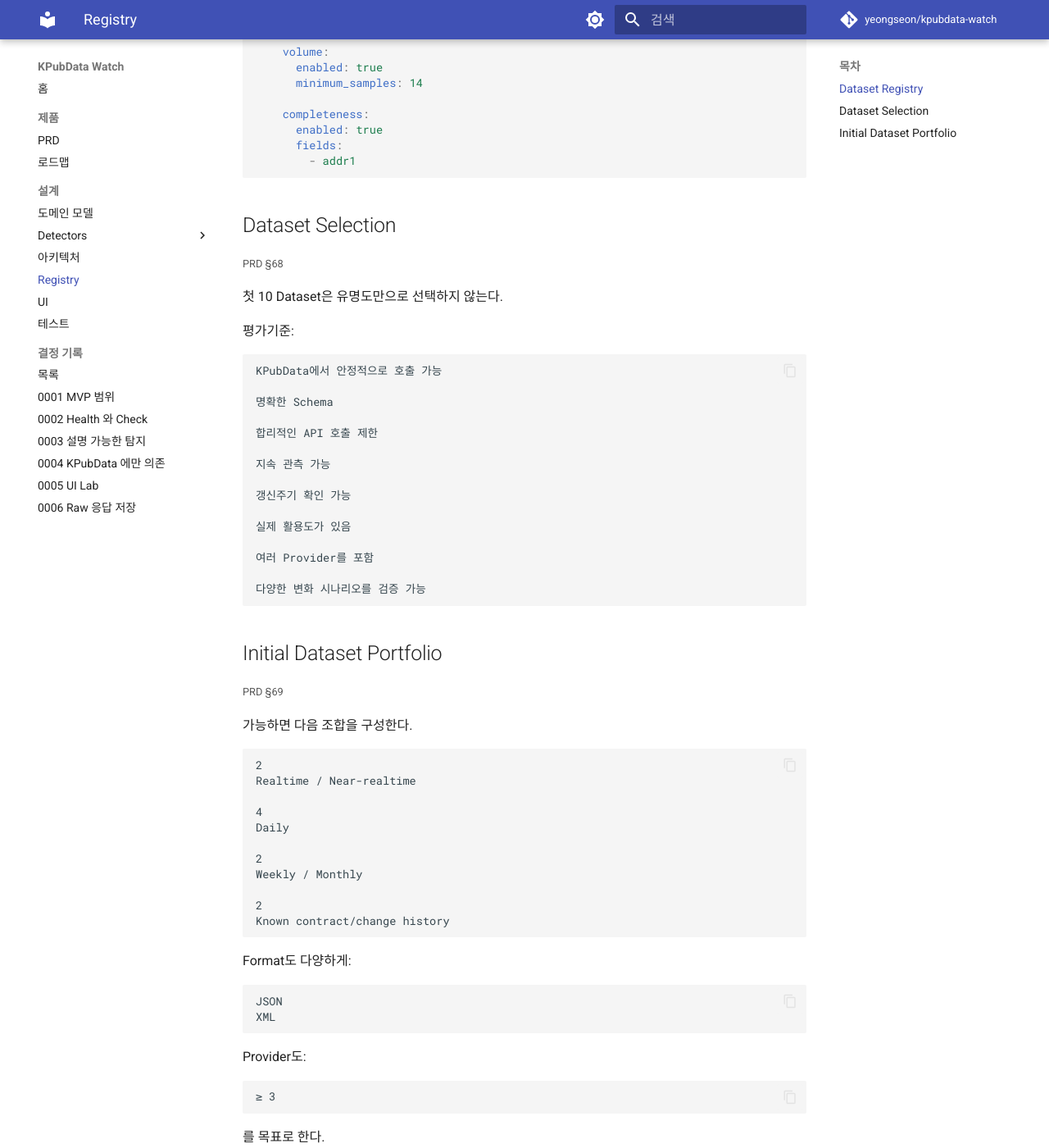
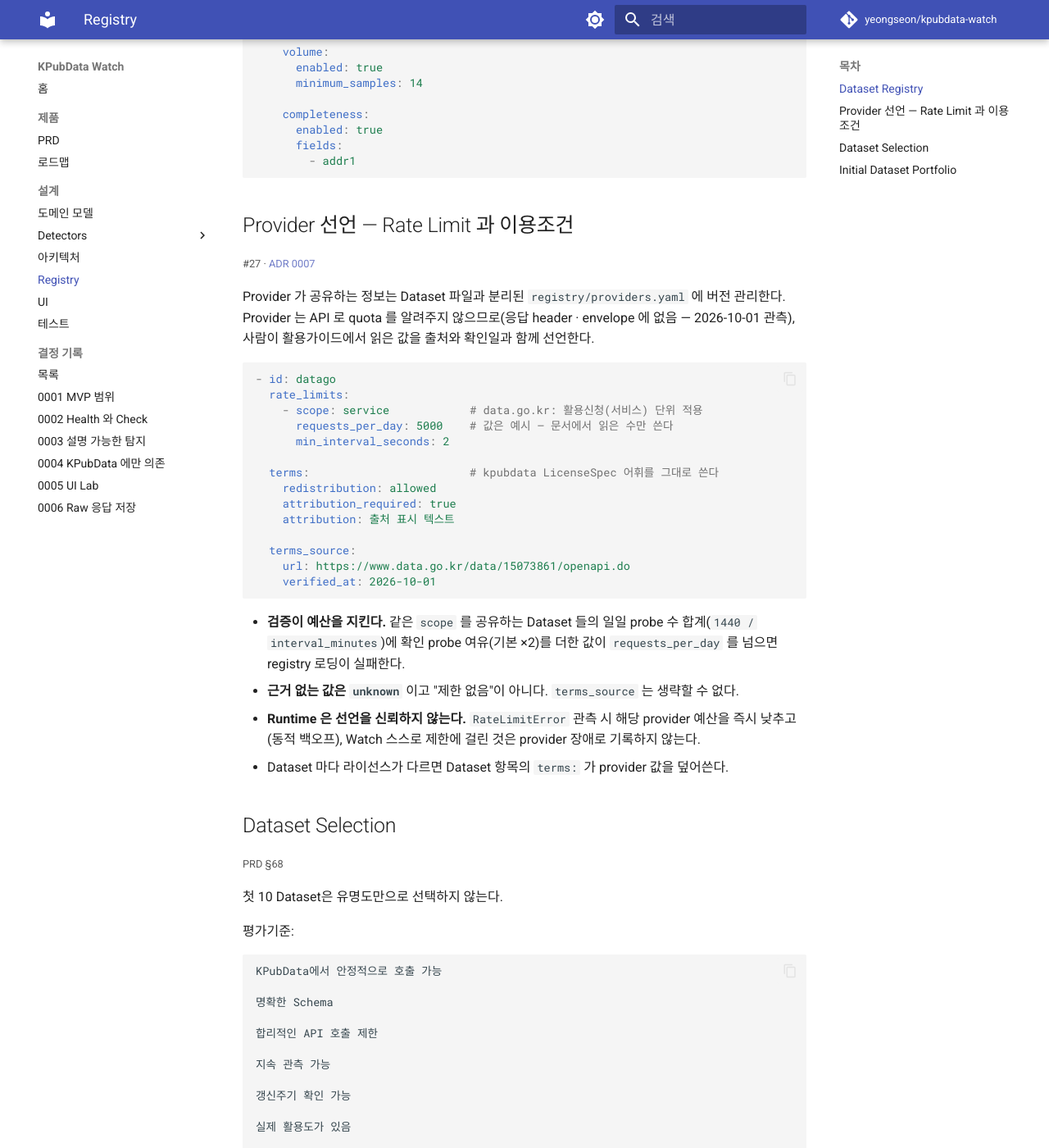
Before and after one commit to Eomdahyeon/kpubdata-watch, an MkDocs documentation site: the page built from docs/REGISTRY.md, in a window 1280 px wide and 1400 px high, scrolled down 1225 px. Shown: the whole window at 82% size. Built offline with MkDocs 1.6.1 and Material for MkDocs 9.7.7, drawn with Linux system fonts in a browser that asks for light colours; comment, search, counter and statistics services are not loaded.

Commit message:
docs(registry): declare provider rate limits and terms in the registry (#55)
Closes #27

## 요약
Q-003 "Provider별 Rate Limit / Terms를 어떻게 Registry에 표현할 것인가?" 에 관측 근거와 함께
ADR 0007 로 답한다. Registry 스키마 예시를 `docs/REGISTRY.md` 에 추가한다.

## 변경 내용
-
`docs/decisions/0007-registry-declares-provider-rate-limits-and-terms.md`
(ADR, 신규):
  1. Provider 공유 정보는 Dataset 파일과 분리된 `registry/providers.yaml` 에 버전 관리
2. Rate limit 은 기계 판독 숫자(scope·window·횟수·최소 간격) + 출처 URL + 확인일. 근거 없으면
`unknown` ("제한 없음"이 아님)
3. 이용조건은 kpubdata `LicenseSpec` 어휘를 그대로 재사용(두 번째 용어 체계 금지, ADR 0004).
Dataset 단위 override 허용
4. Registry 검증이 예산을 계산해 거부: 같은 scope 공유 Dataset 의
`1440/interval_minutes` 합 + 확인 probe 여유(×2) > 일일 한도면 로딩 실패
5. Runtime 은 선언을 신뢰하지 않음: `RateLimitError` 시 동적 백오프, Watch 자체 제한은
provider 장애로 기록하지 않음(D-009 원리)
- `docs/REGISTRY.md`: provider 선언 절 추가(스키마 예시 + 예산 규칙)
- `docs/decisions/README.md` ADR 표에 0007 추가, CHANGELOG `[Unreleased]` 항목

## 관측 근거 (2026-10-01, #27)
- data.go.kr 계열 실측 응답(대기오염 실시간 등)의 header·envelope 에 quota 정보 없음.
kpubdata 0.8.0 HTTP transport 는 `Content-Type`·`Retry-After` 만 읽음
- kpubdata `LicenseSpec.quota` 는 자유 문자열; provider catalogue.json 150개
항목에 기계 판독 rate limit 필드 없음(`license_note` 3개뿐)
- 제한은 data.go.kr 에서 서비스(활용신청) 단위 — 서로 다른 Dataset 이 활용신청을 공유하므로 `scope:
service`

## 검증
- [x] mkdocs strict 빌드 통과
- [x] Ruff lint / format 통과
- [x] README parity 통과
- [x] 테스트 통과 (`uv run pytest -q`: 33 passed)

## 체크리스트
- [x] 기능 브랜치에서 작업했으며 `main`에 직접 push하지 않았다
- [x] PR 제목이 POLICY 2.1.3 을 따른다
- [x] 로그·DB·API·HTML 어디에도 credential 이 남지 않는다
- [x] 문서 변경 시 docs strict 빌드 통과

````diff
--- a/docs/REGISTRY.md
+++ b/docs/REGISTRY.md
@@ -65,6 +65,43 @@
 
 ```
 
+## Provider 선언 — Rate Limit 과 이용조건
+
+<small>#27 · [ADR 0007](decisions/0007-registry-declares-provider-rate-limits-and-terms.md)</small>
+
+Provider 가 공유하는 정보는 Dataset 파일과 분리된 `registry/providers.yaml` 에
+버전 관리한다. Provider 는 API 로 quota 를 알려주지 않으므로(응답 header ·
+envelope 에 없음 — 2026-10-01 관측), 사람이 활용가이드에서 읽은 값을 출처와
+확인일과 함께 선언한다.
+
+```yaml
+- id: datago
+  rate_limits:
+    - scope: service            # data.go.kr: 활용신청(서비스) 단위 적용
+      requests_per_day: 5000    # 값은 예시 — 문서에서 읽은 수만 쓴다
+      min_interval_seconds: 2
+
+  terms:                        # kpubdata LicenseSpec 어휘를 그대로 쓴다
+    redistribution: allowed
+    attribution_required: true
+    attribution: 출처 표시 텍스트
+
+  terms_source:
+    url: https://www.data.go.kr/data/15073861/openapi.do
+    verified_at: 2026-10-01
+```
+
+- **검증이 예산을 지킨다.** 같은 `scope` 를 공유하는 Dataset 들의 일일 probe 수
+  합계(`1440 / interval_minutes`)에 확인 probe 여유(기본 ×2)를 더한 값이
+  `requests_per_day` 를 넘으면 registry 로딩이 실패한다.
+- **근거 없는 값은 `unknown`** 이고 "제한 없음"이 아니다. `terms_source` 는
+  생략할 수 없다.
+- **Runtime 은 선언을 신뢰하지 않는다.** `RateLimitError` 관측 시 해당 provider
+  예산을 즉시 낮추고(동적 백오프), Watch 스스로 제한에 걸린 것은 provider 장애로
+  기록하지 않는다.
+- Dataset 마다 라이선스가 다르면 Dataset 항목의 `terms:` 가 provider 값을
+  덮어쓴다.
+
 ## Dataset Selection
 
 <small>PRD §68</small>
````
Also changed, not shown: CHANGELOG.md (+1 -0 lines), docs/decisions/0007-registry-declares-provider-rate-limits-and-terms.md (added, +93 -0 lines), docs/decisions/README.md (+1 -0 lines).
